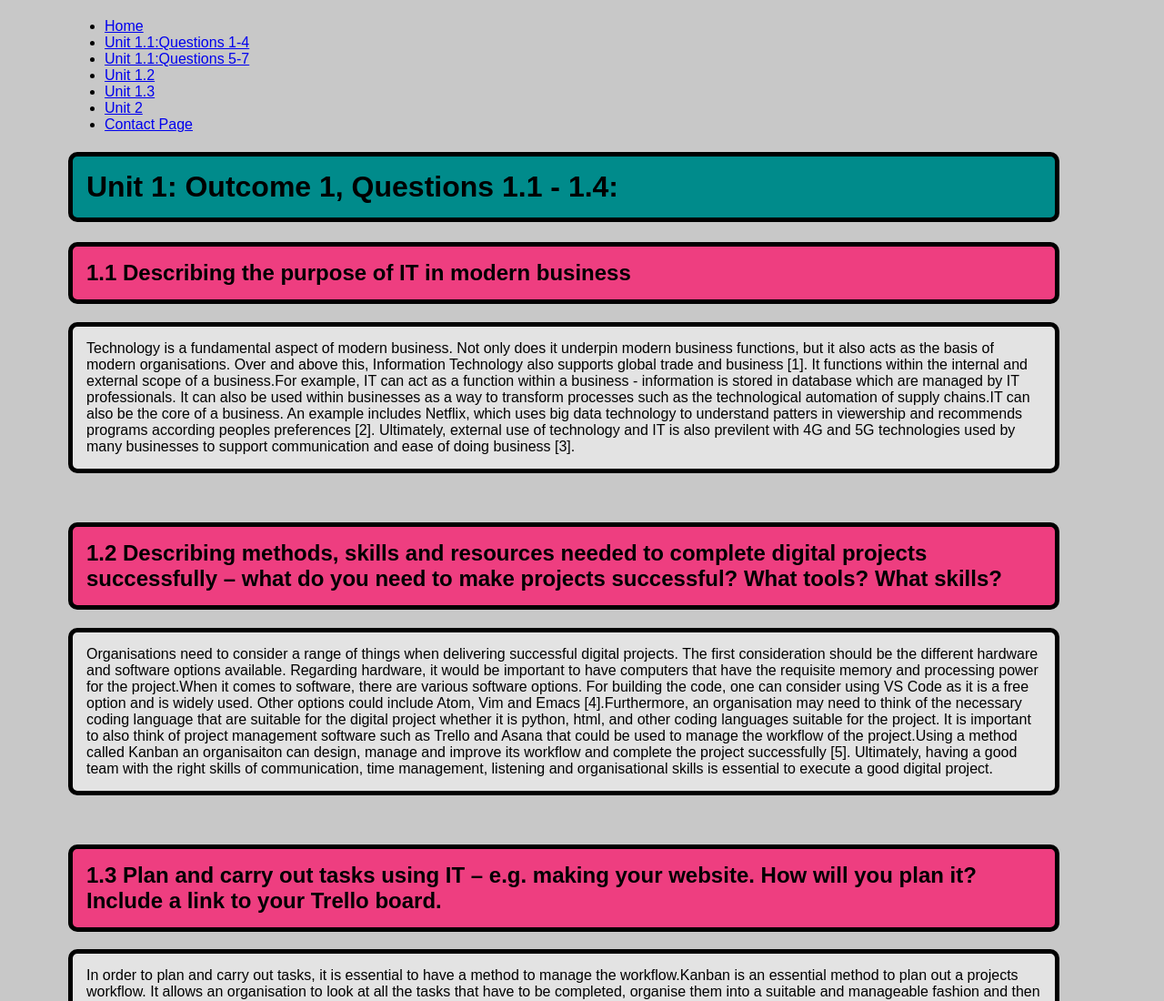
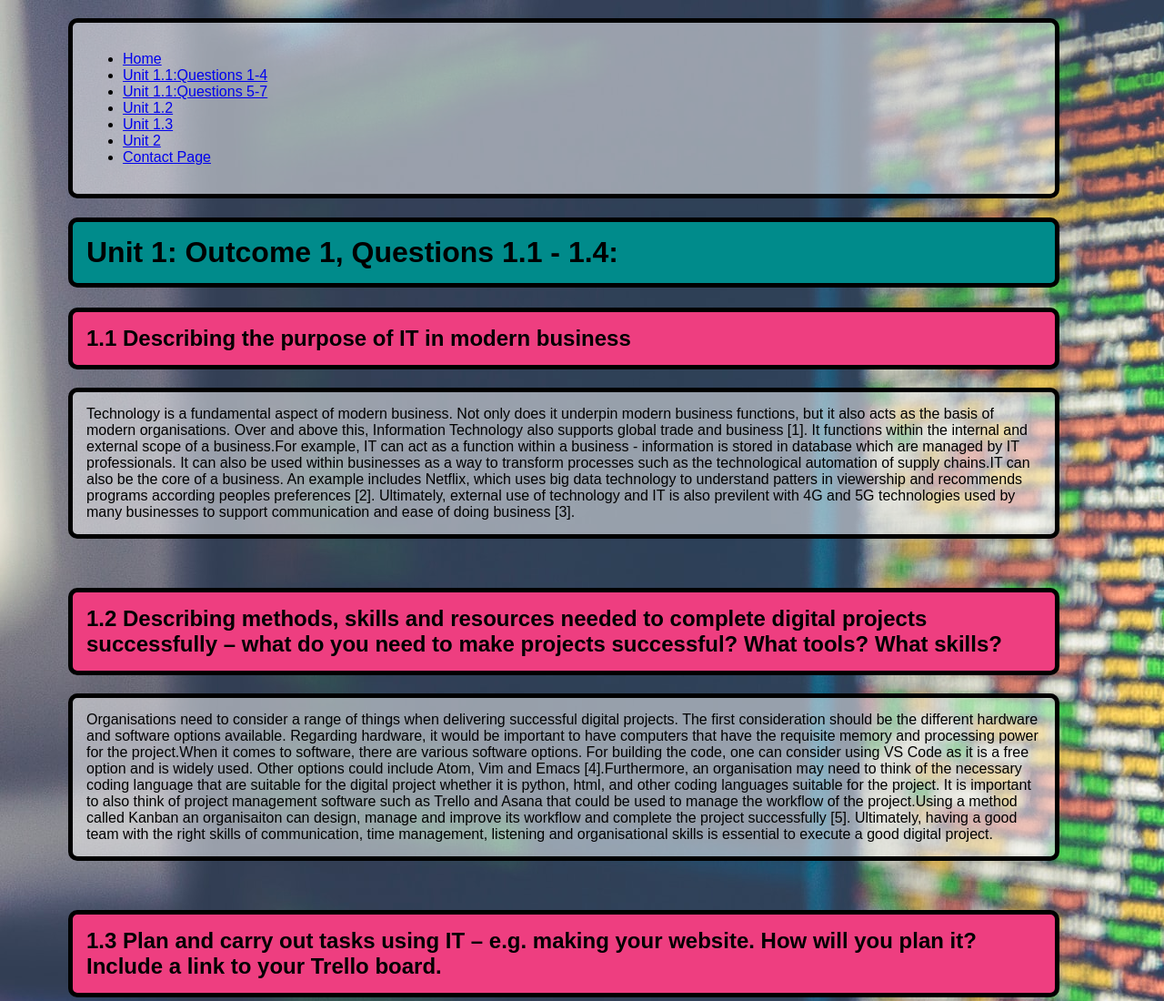
Before and after one commit to Patricktarumbwa/patrickswebsite, a plain HTML site: page unit1outcome1q1-4.html in a window 1280 px wide. Shown: the top 1100 px of the page at 91% size. Drawn offline with Linux system fonts and the light colour scheme.

Commit message:
Add files via upload

```diff
--- a/main.css
+++ b/main.css
@@ -35,3 +35,24 @@
     background-color:#ffffff;
     background-color:hsla(0,100%,100%,0.5);
     padding:15px}
+
+    .indexbackground{
+        background-image: url("images/blackandwhite.jpg");
+    }
+    .contactbackground{
+        background-image: url(images/bubbles.jpg);
+    }
+    .mainbackground{
+        background-image: url(images/code.jpg);
+    }
+
+    #header{
+    border:5px solid;
+    border-radius:10px;
+    -moz-border-radius:10px;
+    -webkit-border-radius:10px;
+    padding:15px;
+    width:1050px;
+    background-color:#ffffff;
+    background-color:hsla(0,100%,100%,0.5);
+    padding:15px}
--- a/unit1outcome1q1-4.html
+++ b/unit1outcome1q1-4.html
@@ -5,8 +5,9 @@
     <link rel= "stylesheet" type= "text/css" href= "main.css">
     <title>Unit1: Outcome 1, Q1-4</title>
 </head>
-<body>
-<ul>
+<body class="mainbackground">
+    <div id="header">
+    <ul>
     <li><a href="index.html">Home</a>
     <li><a href="unit1outcome1q1-4.html">Unit 1.1:Questions 1-4</a>
     <li><a href="unit1outcome1q5-7.html">Unit 1.1:Questions 5-7</a>
@@ -15,6 +16,7 @@
     <li><a href="unit2outcome1.html">Unit 2</a>
     <li><a href="contactpage.html">Contact Page</a>
     </ul>
+    </div>
 
     <h1>Unit 1: Outcome 1, Questions 1.1 - 1.4:</h1>
     <h2> 1.1 Describing the purpose of IT in modern business</h2>
@@ -31,6 +33,8 @@
     <p>There are numerous risks that impact digital projects. The first major risks regards allocating the necessary resources to a project. These include the financial resources, human resources and organisational resources.A business needs to provide enough finances to make a digital project successful. Additionally, having people with the right skills and attitude to execute a project is important. The organisation also needs to be prepared for change and may need to manage its day-to-day tasks alongside the digital project which it aims to implement [7]. There is also management risk. Where management does not execute on tasks effectively resulting in wasted time and money as well as not fully testing and sorting out issues with the project on time.
     </p>
     <br>
+    <br>
+
 
 
 
```
Also changed, not shown: contactpage.html (+3 -1 lines), index.html (+1 -1 lines), unit1outcome1q5-7.html (+2 -1 lines), unit1outcome2.html (+2 -2 lines), unit1outcome3.html (+2 -2 lines), unit2outcome1.html (+2 -2 lines).
